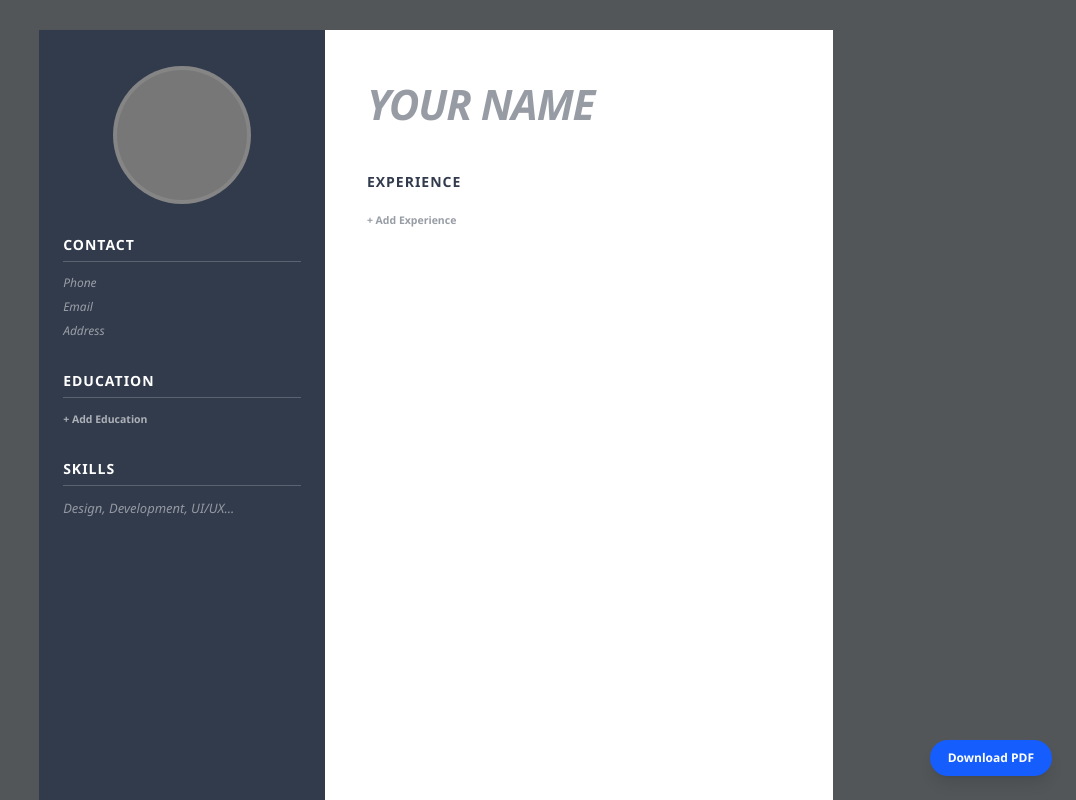
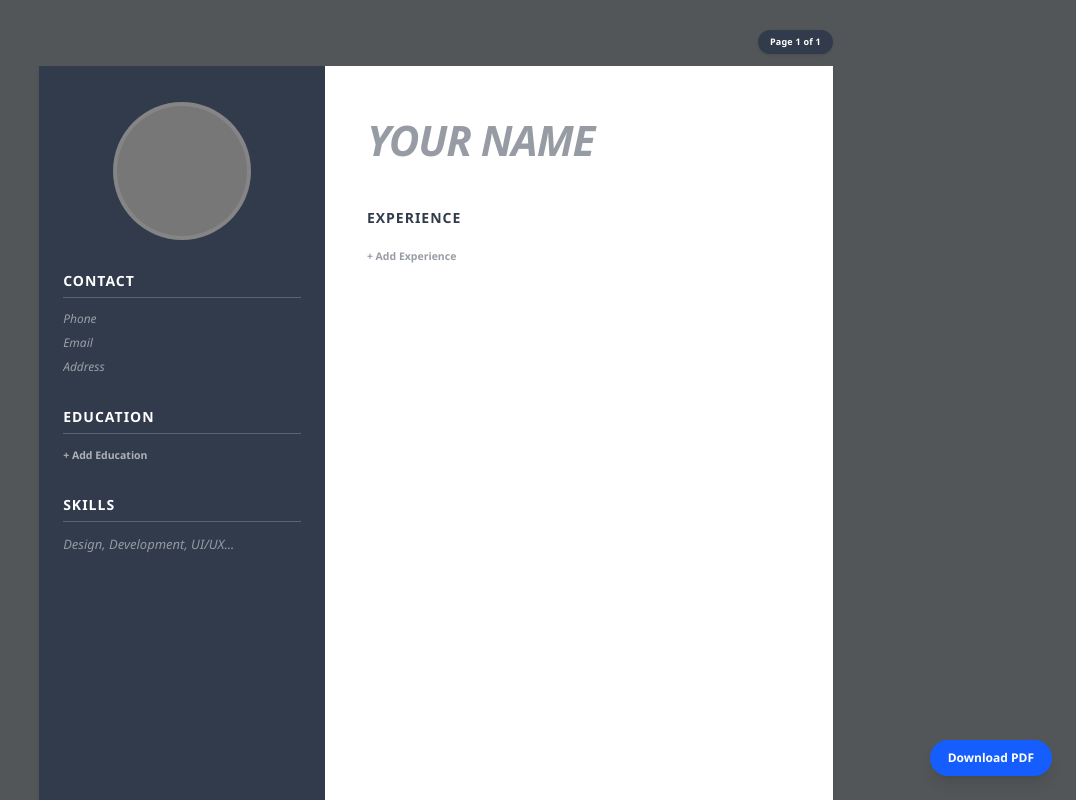
Before and after one commit to maugares/resume-generator, a React (Vite) app in the folder client/: page / in a window 1280 px wide. Shown: the whole page, without its empty margins (204-1280 px from the left). Built offline with nearby package versions, Linux system fonts and the light colour scheme.

Commit message:
Refactor ResumePreview and Experience components for improved pagination and item management; enhance tests for Experience section

```diff
--- a/client/src/components/ResumePreview.tsx
+++ b/client/src/components/ResumePreview.tsx
@@ -1,34 +1,304 @@
+import { useEffect, useLayoutEffect, useMemo, useRef, useState } from 'react'
 import { EditableText, Avatar } from './ui'
 import { ContactInfo, Education, Experience, Skills } from './sections'
 import { useResumeContext } from '../context'
+import type { ExperienceItem } from '../types'
+
+const EXPERIENCE_GAP_PX = 40
+const PAGE_FOOTER_RESERVE_PX = 28
+const PAGINATION_SAFETY_BUFFER_PX = 56
+
+const getDescriptionLines = (description: string) => {
+  const lines = description.split('\n').map((line) => line.trim())
+  const nonEmptyLines = lines.filter((line) => line.length > 0)
+  return nonEmptyLines.length > 0 ? nonEmptyLines : ['']
+}
+
+const buildPageIndexes = ({
+  itemHeights,
+  firstPageCapacity,
+  otherPageCapacity,
+}: {
+  itemHeights: number[]
+  firstPageCapacity: number
+  otherPageCapacity: number
+}) => {
+  if (itemHeights.length === 0) {
+    return [[]]
+  }
+
+  const pages: number[][] = []
+  let currentPage: number[] = []
+  let remaining = firstPageCapacity
+  let pageCapacity = firstPageCapacity
+
+  itemHeights.forEach((height, index) => {
+    const requiredSpace =
+      currentPage.length > 0 ? EXPERIENCE_GAP_PX + height : height
+
+    if (requiredSpace > remaining && currentPage.length > 0) {
+      pages.push(currentPage)
+      currentPage = [index]
+      pageCapacity = otherPageCapacity
+      remaining = pageCapacity - height
+      return
+    }
+
+    currentPage.push(index)
+    remaining -= requiredSpace
+  })
+
+  pages.push(currentPage)
+  return pages
+}
 
 export const ResumePreview = () => {
   const { formData, handleChange } = useResumeContext()
+  const [pageIndexes, setPageIndexes] = useState<number[][]>([[]])
+  const [currentPage, setCurrentPage] = useState(1)
+
+  const pageRefs = useRef<Array<HTMLElement | null>>([])
+  const measureMainRef = useRef<HTMLElement | null>(null)
+  const measureNameRef = useRef<HTMLElement | null>(null)
+  const measureHeaderRef = useRef<HTMLElement | null>(null)
+  const measureAddRef = useRef<HTMLElement | null>(null)
+  const measureItemRefs = useRef<Array<HTMLDivElement | null>>([])
+
+  useLayoutEffect(() => {
+    const mainHeight = measureMainRef.current?.clientHeight ?? 0
+    const nameHeight = measureNameRef.current?.clientHeight ?? 0
+    const headerHeight = measureHeaderRef.current?.clientHeight ?? 0
+    const addHeight = measureAddRef.current?.clientHeight ?? 0
+
+    if (!mainHeight || !headerHeight) {
+      return
+    }
+
+    const firstPageCapacity = Math.max(
+      1,
+      mainHeight -
+        nameHeight -
+        headerHeight -
+        addHeight -
+        PAGE_FOOTER_RESERVE_PX -
+        PAGINATION_SAFETY_BUFFER_PX
+    )
+    const otherPageCapacity = Math.max(
+      1,
+      mainHeight -
+        headerHeight -
+        addHeight -
+        PAGE_FOOTER_RESERVE_PX -
+        PAGINATION_SAFETY_BUFFER_PX
+    )
+
+    const itemHeights = formData.experience.map((_, index) => {
+      const measured = measureItemRefs.current[index]?.clientHeight ?? 0
+      return Math.max(1, measured)
+    })
+
+    const pages = buildPageIndexes({
+      itemHeights,
+      firstPageCapacity,
+      otherPageCapacity,
+    })
+
+    setPageIndexes(pages)
+    setCurrentPage((prev) => Math.min(prev, pages.length))
+  }, [formData.name, formData.experience])
+
+  useEffect(() => {
+    const observedPages = pageRefs.current.filter(Boolean) as HTMLElement[]
+    if (observedPages.length === 0) {
+      return
+    }
+
+    const observer = new IntersectionObserver(
+      (entries) => {
+        const visible = entries
+          .filter((entry) => entry.isIntersecting)
+          .sort((a, b) => b.intersectionRatio - a.intersectionRatio)
+
+        if (visible.length === 0) {
+          return
+        }
+
+        const pageNumber = Number(
+          visible[0].target.getAttribute('data-page-number')
+        )
+        if (!Number.isNaN(pageNumber)) {
+          setCurrentPage(pageNumber)
+        }
+      },
+      {
+        threshold: [0.35, 0.5, 0.75],
+      }
+    )
+
+    observedPages.forEach((page) => observer.observe(page))
+
+    return () => observer.disconnect()
+  }, [pageIndexes.length])
+
+  const pagedExperience = useMemo(() => {
+    const maxIndex = formData.experience.length
+    const safePages = pageIndexes
+      .map((indexes) => {
+        const safeIndexes = indexes.filter(
+          (index) => index >= 0 && index < maxIndex
+        )
+        return {
+          indexes: safeIndexes,
+          items: safeIndexes.map((index) => formData.experience[index]),
+        }
+      })
+      .filter((page) => page.items.length > 0)
+
+    return safePages.length > 0
+      ? safePages
+      : [
+          {
+            indexes: [],
+            items: [],
+          },
+        ]
+  }, [pageIndexes, formData.experience])
+
+  const totalPages = pagedExperience.length
+
+  useEffect(() => {
+    setCurrentPage((prev) => Math.max(1, Math.min(prev, totalPages)))
+  }, [totalPages])
 
   return (
     <div className="flex justify-center p-10 min-h-screen">
+      <div className="w-a4 max-w-full">
+        <div className="no-print sticky top-4 z-20 mb-4 flex justify-end">
+          <div className="rounded-full bg-resume-slate px-4 py-2 text-xs font-bold tracking-wide text-white shadow">
+            Page {currentPage} of {totalPages}
+          </div>
+        </div>
+
+        <div className="space-y-8">
+          {pagedExperience.map((page, pageIndex) => {
+            const pageNumber = pageIndex + 1
+            const isFirstPage = pageIndex === 0
+            const isLastPage = pageIndex === totalPages - 1
+
+            return (
               <article
-        id="resume-document"
-        className="flex w-a4 h-a4 bg-white  print:m-0 print:shadow-none"
+                key={pageNumber}
+                data-page-number={pageNumber}
+                ref={(el) => {
+                  pageRefs.current[pageIndex] = el
+                }}
+                className="resume-page flex w-a4 h-a4 bg-white shadow-md print:m-0 print:shadow-none"
               >
                 <aside className="w-[36%] bg-resume-slate text-white px-8 py-12 flex flex-col gap-10">
+                  {isFirstPage ? (
+                    <>
                       <Avatar />
                       <ContactInfo />
                       <Education />
                       <Skills />
+                    </>
+                  ) : (
+                    <div className="no-print mt-auto text-center text-white/70">
+                      <p className="text-[11px] uppercase tracking-[1px]">
+                        Resume Preview
+                      </p>
+                      <p className="mt-1 text-sm font-semibold">
+                        Continued on Page {pageNumber}
+                      </p>
+                    </div>
+                  )}
                 </aside>
 
-        <main className="flex-1 p-14 text-resume-slate">
+                <main className="relative flex-1 p-14 text-resume-slate">
+                  {isFirstPage && (
                     <EditableText
                       value={formData.name}
                       onChange={(v) => handleChange('name', v)}
                       className="text-[42px] font-extrabold uppercase mb-12 tracking-tight"
                       placeholder="YOUR NAME"
                     />
+                  )}
 
-          <Experience />
+                  <Experience
+                    items={page.items}
+                    itemIndexes={page.indexes}
+                    showAddButton={isLastPage}
+                    showHeader={isFirstPage}
+                  />
+
+                  <div className="no-print absolute bottom-4 right-6 text-[11px] font-semibold uppercase tracking-wide text-resume-slate/50">
+                    Page {pageNumber} / {totalPages}
+                  </div>
+                </main>
+              </article>
+            )
+          })}
+        </div>
+      </div>
+
+      <div
+        className="pointer-events-none fixed -left-[9999px] top-0 opacity-0"
+        aria-hidden
+      >
+        <article className="flex w-a4 h-a4">
+          <aside className="w-[36%]" />
+          <main ref={measureMainRef} className="flex-1 p-14 text-resume-slate">
+            <h1
+              ref={measureNameRef}
+              className="text-[42px] font-extrabold uppercase mb-12 tracking-tight"
+            >
+              {formData.name || 'YOUR NAME'}
+            </h1>
+
+            <section>
+              <h3
+                ref={measureHeaderRef}
+                className="text-[14px] font-bold uppercase border-b border-resume-slate/20 pb-2 mb-4 tracking-[1px]"
+              >
+                Experience
+              </h3>
+
+              <div className="space-y-10">
+                {formData.experience.map((exp: ExperienceItem, index) => (
+                  <div
+                    key={`measure-${index}`}
+                    ref={(el) => {
+                      measureItemRefs.current[index] = el
+                    }}
+                  >
+                    <div className="flex justify-between items-baseline mb-1">
+                      <p className="text-[15px] font-bold">
+                        {exp.position || 'Position'}
+                      </p>
+                      <p className="italic text-gray-400 font-medium">
+                        {exp.startDate || 'Start'} - {exp.endDate || 'End'}
+                      </p>
+                    </div>
+                    <p className="text-gray-500 italic mb-3">
+                      {exp.company || 'Company'}
+                    </p>
+                    <ul className="list-disc pl-5 space-y-1 text-gray-700">
+                      {getDescriptionLines(exp.description).map(
+                        (line, lineIndex) => (
+                          <li key={lineIndex}>{line || 'Description'}</li>
+                        )
+                      )}
+                    </ul>
+                  </div>
+                ))}
+                <div ref={measureAddRef} className="text-sm font-bold">
+                  + Add Experience
+                </div>
+              </div>
+            </section>
           </main>
         </article>
       </div>
+    </div>
   )
 }
--- a/client/src/index.css
+++ b/client/src/index.css
@@ -20,7 +20,7 @@
   }
 
   /* Ensure shadows and UI elements don't print */
-  #resume-document {
+  .resume-page {
     box-shadow: none !important;
     margin: 0 !important;
   }
```
Also changed, not shown: client/src/components/sections/Experience.tsx (+44 -10 lines), 1 other file (tests, documents, lock files or other folders). Lines whose indentation alone changed are shown as unchanged.
